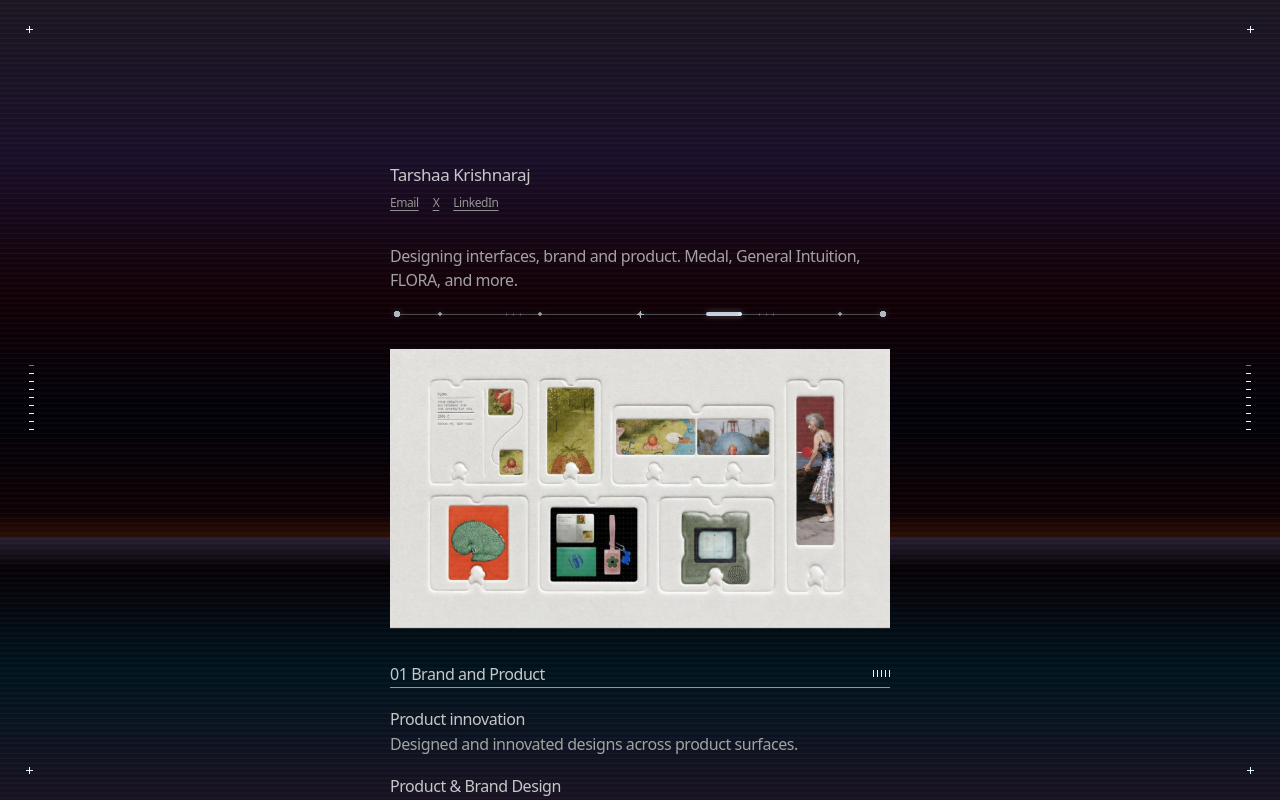
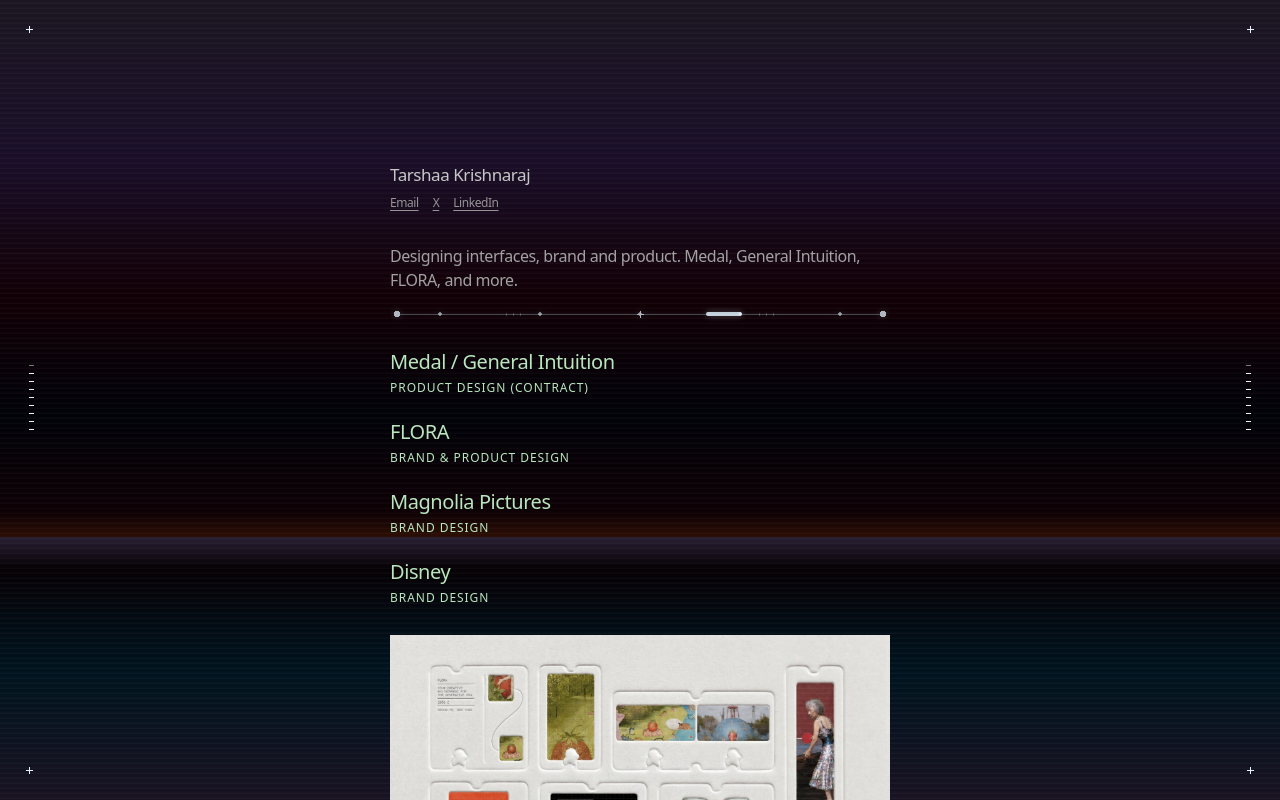
Before and after one commit to tarshaa/portfolio, a Next.js app: page / in a window 1280 px wide. Shown: the top 800 px of the page. Built offline with nearby package versions, Linux system fonts and the light colour scheme.

Commit message:
Add green company and role list above the hero image

```diff
--- a/src/app/page.tsx
+++ b/src/app/page.tsx
@@ -119,6 +119,19 @@
           </div>
           <div className="flex flex-col gap-[28px]">
             <p data-bio>{c.bio}</p>
+            <ul aria-label="Companies I’ve worked with" className="flex flex-col gap-[22px] text-[#b8e6bd]">
+              {[
+                { company: "Medal / General Intuition", role: "Product Design (Contract)" },
+                { company: "FLORA", role: "Brand & Product Design" },
+                { company: "Magnolia Pictures", role: "Brand Design" },
+                { company: "Disney", role: "Brand Design" },
+              ].map(({ company, role }) => (
+                <li key={company} className="flex flex-col gap-[4px]">
+                  <p className="text-[18px] leading-[1.3] sm:text-[20px]">{company}</p>
+                  <p className="text-[11px] uppercase tracking-[0.08em] leading-[1.5] sm:text-[12px]">{role}</p>
+                </li>
+              ))}
+            </ul>
             <div className="hero-frame">
               <ZoomableImage
                 src={`${basePath}/images/hero.jpg`}
```
